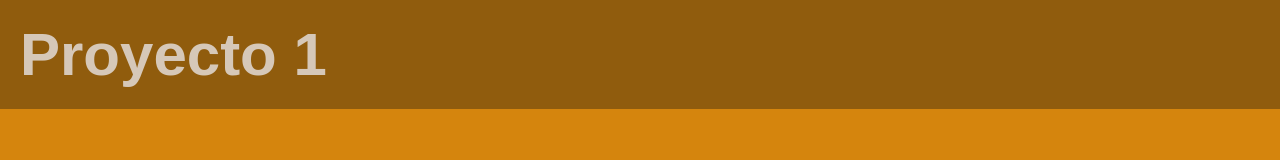
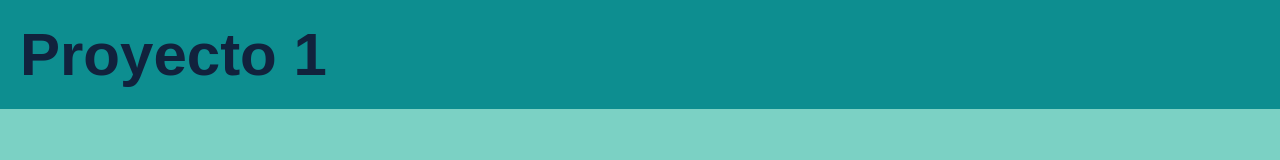
Before and after one commit to helloworldidd/pro1, a plain HTML site: page index.html in a window 1280 px wide. Drawn offline with Linux system fonts and the light colour scheme.

Commit message:
correcion css

```diff
--- a/assets/css/style.css
+++ b/assets/css/style.css
@@ -8,7 +8,7 @@
 
 
 body{
-    background-color: #d5850d;
+    background-color: #7bd1c4;
 
     height: 100dvh;
     font-family: Arial, Helvetica, sans-serif
@@ -16,10 +16,10 @@ body{
 
 
 header{
-    background-color: #905c0d;
+    background-color: #0d8e90;
     padding: 20px;
 }
 h1{
     font-size: 60px;
-    color: #d6c8b8;
+    color: #11223d;
 }
```
